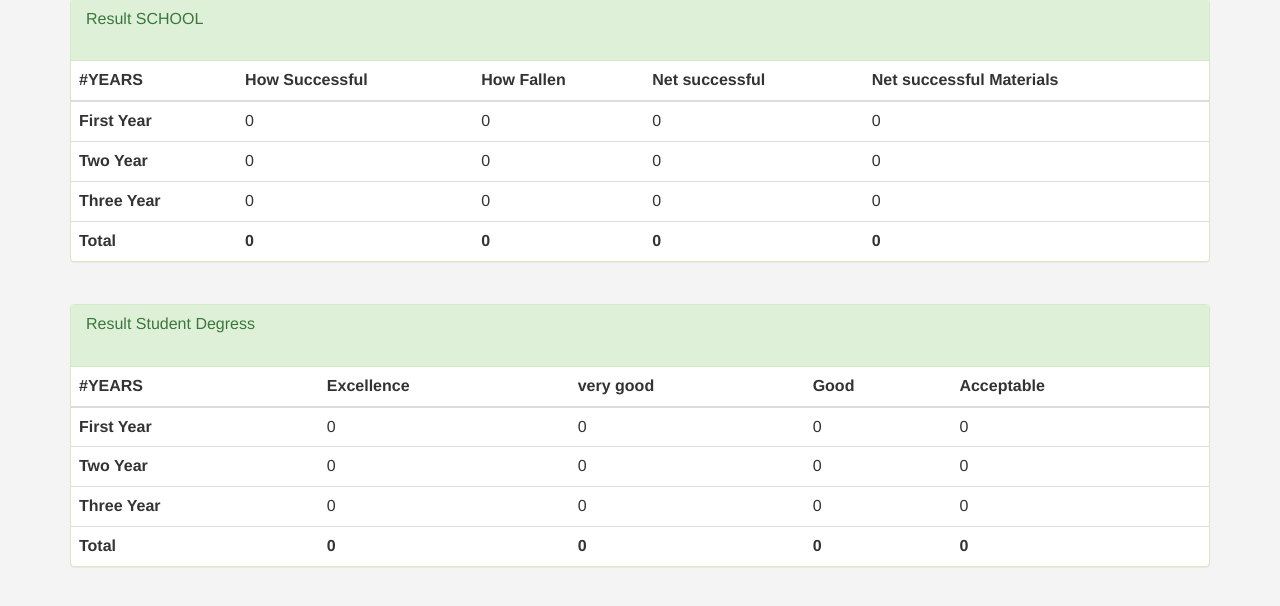
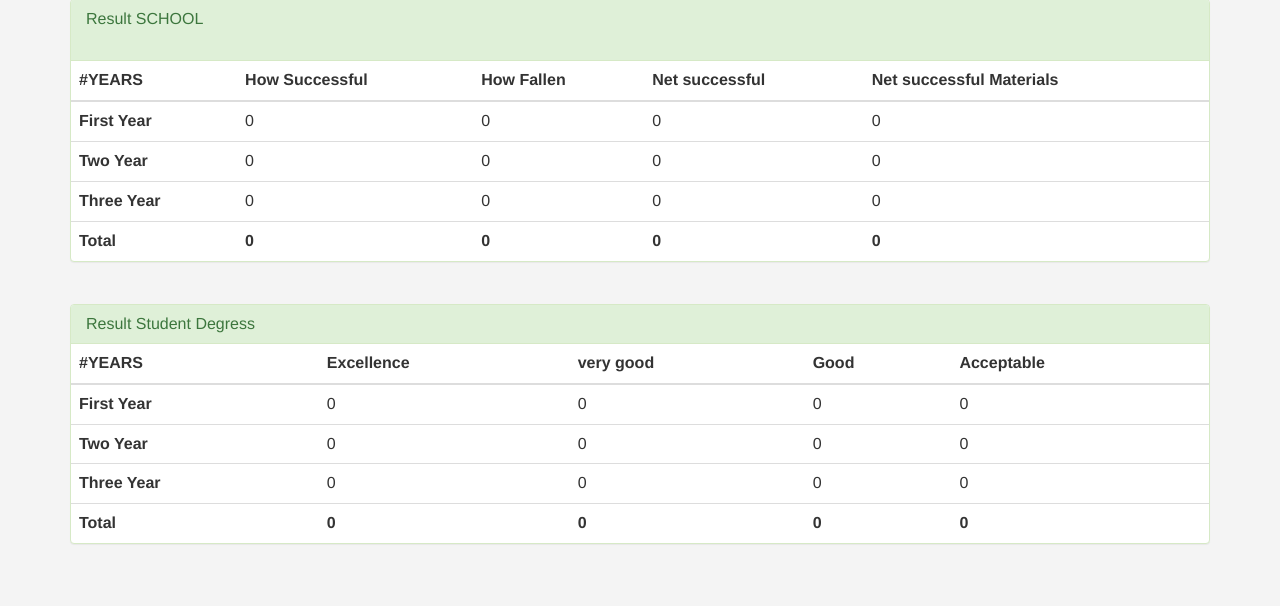
Before and after one commit to yonesAkram/newGitTest, a PHP site: page /All_Results.php in a window 1280 px wide. Shown: the part 76-682 px from the top of the page. Run offline with PHP 8.4, Linux system fonts and the light colour scheme; data that the repository does not hold is empty.

Commit message:
modified:Page All_Result.php h3

```diff
--- a/All_Results.php
+++ b/All_Results.php
@@ -105,9 +105,6 @@ include "init.php";
         <div class="panel panel-success">
             <div class="panel-heading">
                 <h3 class="panel-title">Result Student Degress</h3>
-                <h3 class="panel-title">
-
-                </h3><br />
             </div>
             <table class="table table-hover" id="task-table">
                 <thead>
```
